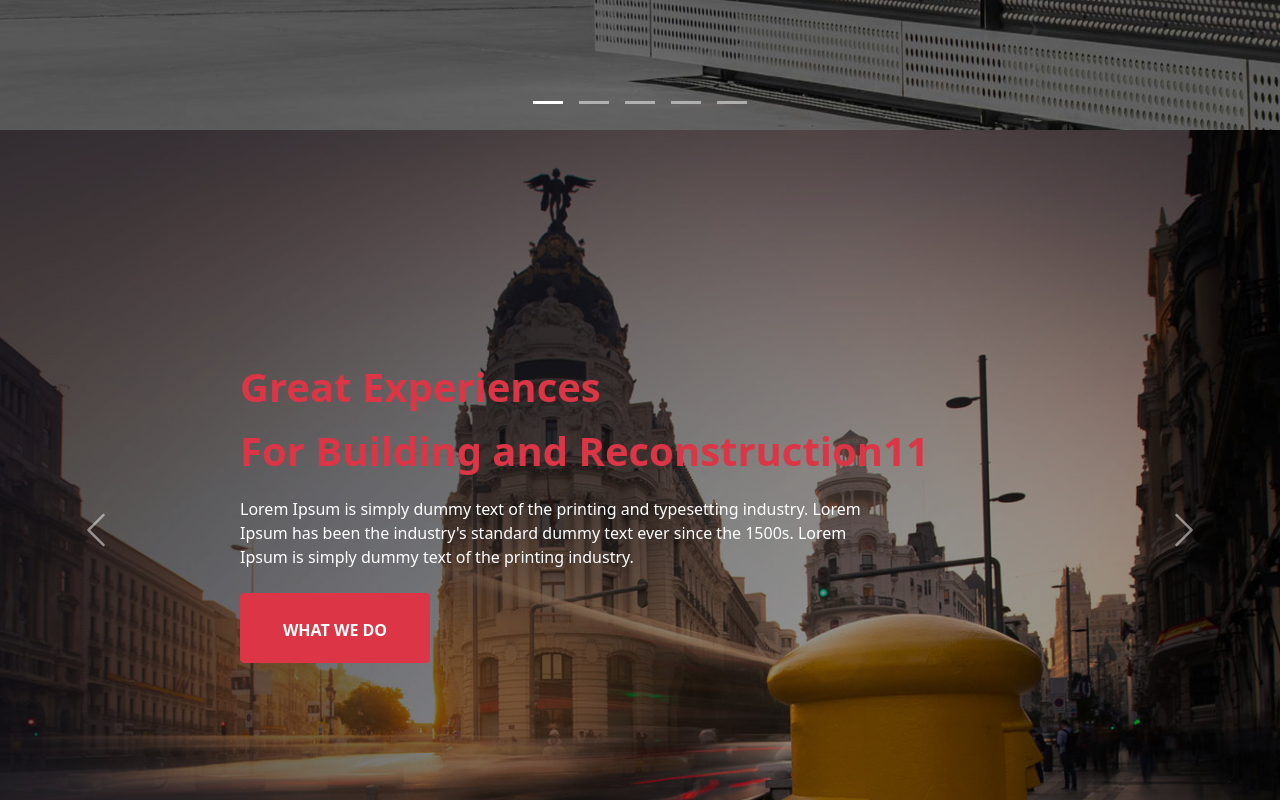
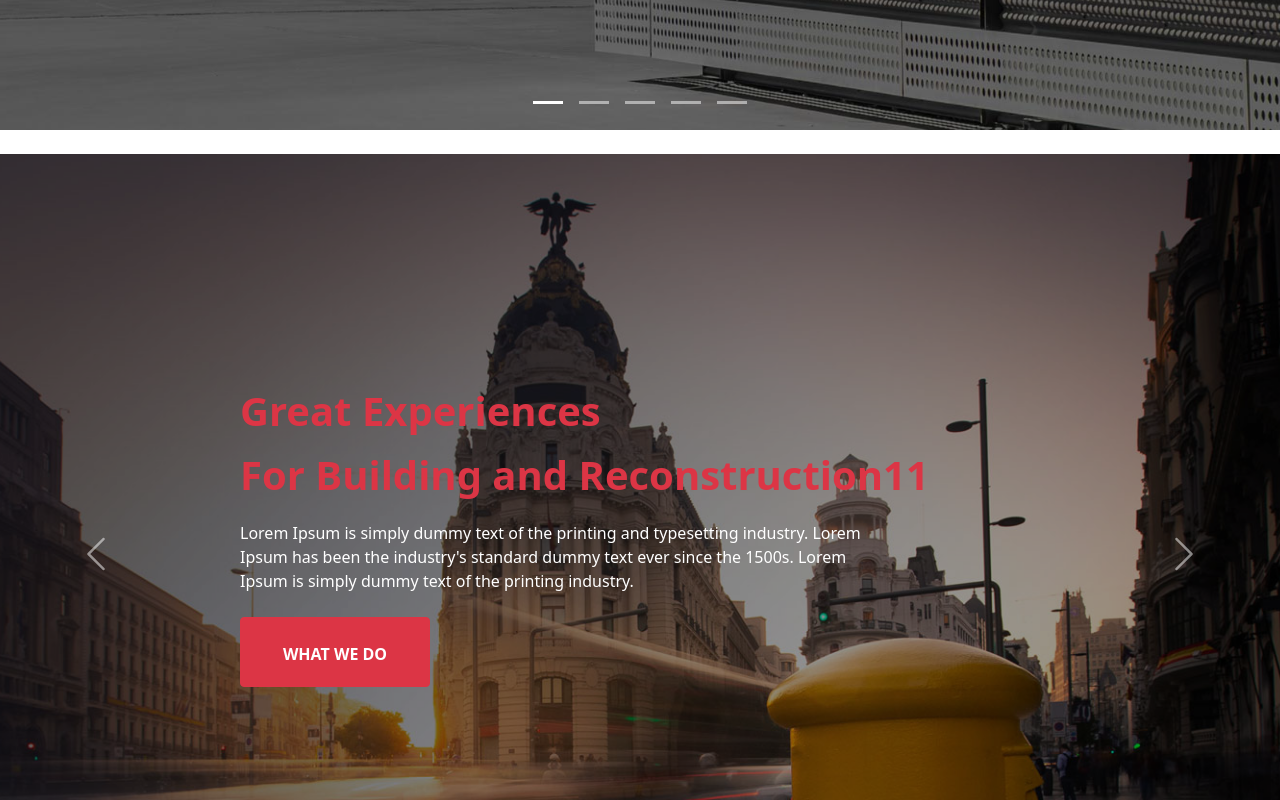
Before and after one commit to shanuja41/HeroSection, a React (Vite) app: page / in a window 1280 px wide. Shown: the part 3240-4040 px from the top of the page. Built offline with nearby package versions, Linux system fonts and the light colour scheme.

Commit message:
align top herosection 5

```diff
--- a/src/page/Herosection.jsx
+++ b/src/page/Herosection.jsx
@@ -297,7 +297,7 @@ export default function Herosection() {
 
       {/* herosection 5 */}
 
-      <div className="container-fluid p-0">
+      <div className="container-fluid p-0 mt-4">
         <div
           id="carouselHero5"
           className="carousel slide"
```
